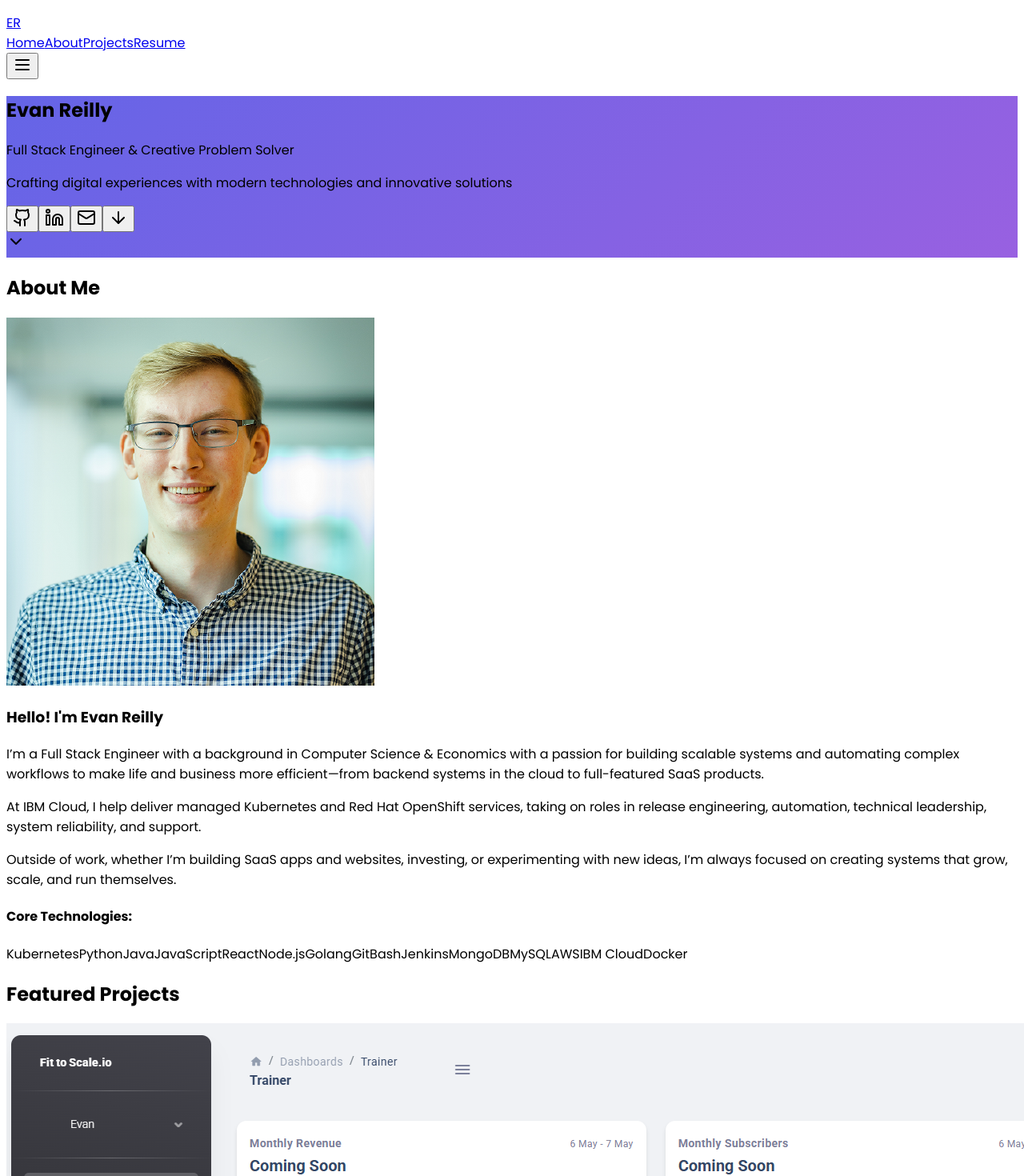
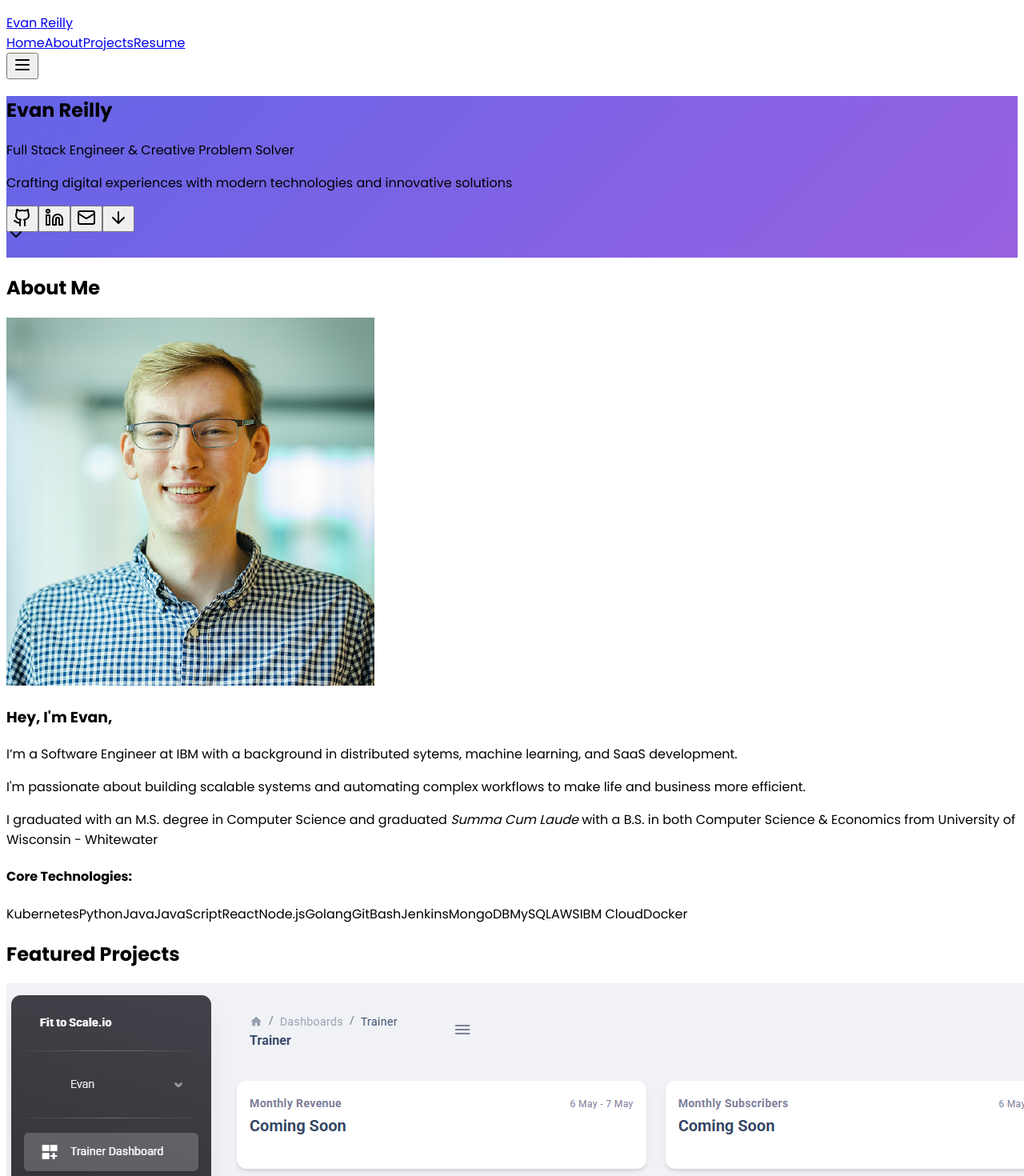
Before and after one commit to ereilly89/evanreilly.me, a React (Vite) app in the folder client/: page / in a window 1280 px wide. Shown: the top 1470 px of the page at 80% size. Built offline with nearby package versions, Linux system fonts and the light colour scheme.

Commit message:
Resume update

```diff
--- a/client/src/components/About.tsx
+++ b/client/src/components/About.tsx
@@ -35,15 +35,15 @@ export default function About() {
           {/* Content */}
           <div className="order-1 lg:order-2">
             <h3 className="text-3xl font-semibold mb-6 text-gray-900">
-              Hello! I'm Evan Reilly
+              Hey, I'm Evan,
             </h3>
 
             <div className="space-y-6 text-lg text-gray-600 leading-relaxed">
-              <p>I’m a Full Stack Engineer with a background in Computer Science & Economics with a passion for building scalable systems and automating complex workflows to make life and business more efficient—from backend systems in the cloud to full-featured SaaS products.</p>
+              <p>I’m a Software Engineer at IBM with a background in distributed sytems, machine learning, and SaaS development.</p>
 
-              <p>At IBM Cloud, I help deliver managed Kubernetes and Red Hat OpenShift services, taking on roles in release engineering, automation, technical leadership, system reliability, and support.</p>
+              <p>I'm passionate about building scalable systems and automating complex workflows to make life and business more efficient.</p>
 
-              <p>Outside of work, whether I’m building SaaS apps and websites, investing, or experimenting with new ideas, I’m always focused on creating systems that grow, scale, and run themselves.</p>
+              <p>I graduated with an M.S. degree in Computer Science and graduated <i>Summa Cum Laude</i> with a B.S. in both Computer Science & Economics from University of Wisconsin - Whitewater</p>
             </div>
 
             {/* Skills */}
--- a/client/src/components/Navigation.tsx
+++ b/client/src/components/Navigation.tsx
@@ -51,7 +51,7 @@ export default function Navigation() {
             }}
             className="text-2xl font-bold text-primary"
           >
-            ER
+            Evan Reilly
           </a>
 
           {/* Desktop Navigation */}
```
